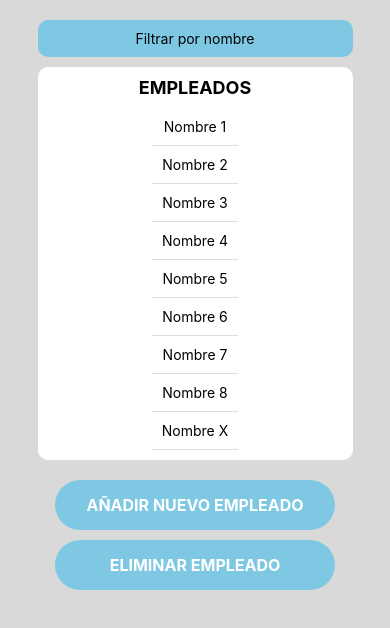
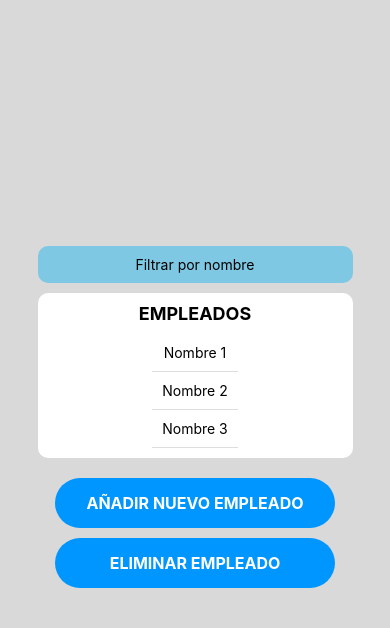
Before and after one commit to MeylinM/SINE_AdminApp, a React Native app: screen /Empleados in a window 390 px wide. Shown: the top 628 px of the page. Built offline with nearby package versions, Linux system fonts and the light colour scheme.

Commit message:
Organizando la estructura del proyecto, separando los estilos de cada pantalla.

```diff
--- a/screens/AdminMenu.js
+++ b/screens/AdminMenu.js
@@ -1,68 +1,32 @@
 import React from "react";
 import { View, Text, TouchableOpacity, StyleSheet, Image } from "react-native";
 import { useNavigation } from "@react-navigation/native";
+import globalStyles from "../styles/globalStyles";
+import styles from "../styles/adminMenuStyles";
 
 export default function AdminMenu() {
   const navigation = useNavigation();
 
   return (
-    <View style={styles.container}>
+    <View style={globalStyles.container}>
       <Image source={require("../assets/logo.png")} style={styles.logo} />
-      <Text style={styles.title}>Bienvenido/a</Text>
+      <Text style={globalStyles.title}>Bienvenido/a</Text>
 
       <TouchableOpacity
-        style={styles.button}
+        style={globalStyles.button}
         onPress={() => navigation.navigate("Empleados")}
       >
-        <Text style={styles.buttonText}>GESTIONAR EMPLEADOS</Text>
+        <Text style={globalStyles.buttonText}>GESTIONAR EMPLEADOS</Text>
       </TouchableOpacity>
 
       <TouchableOpacity
-        style={styles.button}
+        style={globalStyles.button}
         onPress={() => navigation.navigate("Bobinas")}
       >
-        <Text style={styles.buttonText}>INFORME DE BOBINAS</Text>
+        <Text style={globalStyles.buttonText}>INFORME DE BOBINAS</Text>
       </TouchableOpacity>
 
       <Text style={styles.footer}>SINE INGENIERIA ELECTRICA</Text>
     </View>
   );
 }
-
-const styles = StyleSheet.create({
-  container: {
-    flex: 1,
-    backgroundColor: "#d9d9d9",
-    alignItems: "center",
-    justifyContent: "center",
-  },
-  logo: {
-    width: 150,
-    height: 80,
-    marginBottom: 20,
-  },
-  title: {
-    fontSize: 24,
-    fontWeight: "bold",
-    color: "#4a4a4a",
-    marginBottom: 30,
-  },
-  button: {
-    backgroundColor: "#0096FF",
-    padding: 15,
-    borderRadius: 25,
-    width: "80%",
-    alignItems: "center",
-    marginBottom: 15,
-  },
-  buttonText: {
-    color: "white",
-    fontSize: 16,
-    fontWeight: "bold",
-  },
-  footer: {
-    marginTop: 20,
-    fontSize: 14,
-    color: "#0096FF",
-  },
-});
--- a/screens/Bobinas.js
+++ b/screens/Bobinas.js
@@ -1,11 +1,12 @@
 import React from "react";
-import { View, Text, StyleSheet, ScrollView, TouchableOpacity } from "react-native";
+import { View, Text, ScrollView, TouchableOpacity } from "react-native";
+import globalStyles from "../styles/globalStyles";
+import styles from "../styles/bobinasStyles";
 
 export default function Bobinas() {
   return (
-    <View style={styles.container}>
-      <Text style={styles.header}>REGISTRO DE BOBINAS</Text>
-
+    <View style={globalStyles.container}>
+      <Text style={globalStyles.title}>REGISTRO DE BOBINAS</Text>
       <ScrollView horizontal>
         <View style={styles.table}>
           <Text style={styles.cell}>MATRÍCULA</Text>
@@ -16,52 +17,12 @@ export default function Bobinas() {
           <Text style={styles.cell}>FECHA Y HORA</Text>
         </View>
       </ScrollView>
-
-      <TouchableOpacity style={styles.button}>
-        <Text style={styles.buttonText}>IMPRIMIR INFORME</Text>
+      <TouchableOpacity style={globalStyles.button}>
+        <Text style={globalStyles.buttonText}>IMPRIMIR INFORME</Text>
       </TouchableOpacity>
-
-      <TouchableOpacity style={styles.button}>
-        <Text style={styles.buttonText}>EXPORTAR TABLA</Text>
+      <TouchableOpacity style={globalStyles.button}>
+        <Text style={globalStyles.buttonText}>EXPORTAR TABLA</Text>
       </TouchableOpacity>
     </View>
   );
 }
-
-const styles = StyleSheet.create({
-  container: {
-    flex: 1,
-    backgroundColor: "#d9d9d9",
-    padding: 20,
-    alignItems: "center",
-  },
-  header: {
-    fontSize: 18,
-    fontWeight: "bold",
-    marginBottom: 10,
-  },
-  table: {
-    backgroundColor: "white",
-    borderRadius: 10,
-    padding: 10,
-    marginBottom: 20,
-  },
-  cell: {
-    padding: 10,
-    borderBottomWidth: 1,
-    borderBottomColor: "#ddd",
-  },
-  button: {
-    backgroundColor: "#7EC8E3",
-    padding: 15,
-    borderRadius: 25,
-    width: "80%",
-    alignItems: "center",
-    marginBottom: 10,
-  },
-  buttonText: {
-    color: "white",
-    fontSize: 16,
-    fontWeight: "bold",
-  },
-});
--- a/screens/Empleados.js
+++ b/screens/Empleados.js
@@ -1,26 +1,24 @@
 import React from "react";
-import { View, Text, StyleSheet, TextInput, FlatList, TouchableOpacity } from "react-native";
+import {
+  View,
+  Text,
+  TextInput,
+  FlatList,
+  TouchableOpacity,
+} from "react-native";
+import globalStyles from "../styles/globalStyles";
+import styles from "../styles/empleadosStyles";
 
 const empleados = [
   { id: "1", nombre: "Nombre 1" },
   { id: "2", nombre: "Nombre 2" },
   { id: "3", nombre: "Nombre 3" },
-  { id: "4", nombre: "Nombre 4" },
-  { id: "5", nombre: "Nombre 5" },
-  { id: "6", nombre: "Nombre 6" },
-  { id: "7", nombre: "Nombre 7" },
-  { id: "8", nombre: "Nombre 8" },
-  { id: "9", nombre: "Nombre X" },
 ];
 
 export default function Empleados() {
   return (
-    <View style={styles.container}>
-      <TextInput
-        style={styles.input}
-        placeholder="Filtrar por nombre"
-      />
-
+    <View style={globalStyles.container}>
+      <TextInput style={globalStyles.input} placeholder="Filtrar por nombre" />
       <View style={styles.listContainer}>
         <Text style={styles.header}>EMPLEADOS</Text>
         <FlatList
@@ -33,64 +31,12 @@ export default function Empleados() {
           )}
         />
       </View>
-
-      <TouchableOpacity style={styles.button}>
-        <Text style={styles.buttonText}>AÑADIR NUEVO EMPLEADO</Text>
+      <TouchableOpacity style={globalStyles.button}>
+        <Text style={globalStyles.buttonText}>AÑADIR NUEVO EMPLEADO</Text>
       </TouchableOpacity>
-
-      <TouchableOpacity style={styles.button}>
-        <Text style={styles.buttonText}>ELIMINAR EMPLEADO</Text>
+      <TouchableOpacity style={globalStyles.button}>
+        <Text style={globalStyles.buttonText}>ELIMINAR EMPLEADO</Text>
       </TouchableOpacity>
     </View>
   );
 }
-
-const styles = StyleSheet.create({
-  container: {
-    flex: 1,
-    backgroundColor: "#d9d9d9",
-    padding: 20,
-    alignItems: "center",
-  },
-  input: {
-    backgroundColor: "#7EC8E3",
-    width: "90%",
-    padding: 10,
-    borderRadius: 10,
-    marginBottom: 10,
-    textAlign: "center",
-  },
-  listContainer: {
-    backgroundColor: "white",
-    width: "90%",
-    borderRadius: 10,
-    padding: 10,
-    marginBottom: 20,
-    alignItems: "center",
-  },
-  header: {
-    fontSize: 18,
-    fontWeight: "bold",
-    marginBottom: 10,
-  },
-  item: {
-    padding: 10,
-    borderBottomWidth: 1,
-    borderBottomColor: "#ddd",
-    width: "100%",
-    alignItems: "center",
-  },
-  button: {
-    backgroundColor: "#7EC8E3",
-    padding: 15,
-    borderRadius: 25,
-    width: "80%",
-    alignItems: "center",
-    marginBottom: 10,
-  },
-  buttonText: {
-    color: "white",
-    fontSize: 16,
-    fontWeight: "bold",
-  },
-});
--- /dev/null
+++ b/styles/adminMenuStyles.js
@@ -0,0 +1,14 @@
+import { StyleSheet } from "react-native";
+
+export default StyleSheet.create({
+  logo: {
+    width: 150,
+    height: 80,
+    marginBottom: 20,
+  },
+  footer: {
+    marginTop: 20,
+    fontSize: 14,
+    color: "#0096FF",
+  },
+});
--- /dev/null
+++ b/styles/bobinasStyles.js
@@ -0,0 +1,15 @@
+import { StyleSheet } from "react-native";
+
+export default StyleSheet.create({
+  table: {
+    backgroundColor: "white",
+    borderRadius: 10,
+    padding: 10,
+    marginBottom: 20,
+  },
+  cell: {
+    padding: 10,
+    borderBottomWidth: 1,
+    borderBottomColor: "#ddd",
+  },
+});
--- /dev/null
+++ b/styles/empleadosStyles.js
@@ -0,0 +1,24 @@
+import { StyleSheet } from "react-native";
+
+export default StyleSheet.create({
+  listContainer: {
+    backgroundColor: "white",
+    width: "90%",
+    borderRadius: 10,
+    padding: 10,
+    marginBottom: 20,
+    alignItems: "center",
+  },
+  header: {
+    fontSize: 18,
+    fontWeight: "bold",
+    marginBottom: 10,
+  },
+  item: {
+    padding: 10,
+    borderBottomWidth: 1,
+    borderBottomColor: "#ddd",
+    width: "100%",
+    alignItems: "center",
+  },
+});
--- /dev/null
+++ b/styles/globalStyles.js
@@ -0,0 +1,39 @@
+import { StyleSheet } from "react-native";
+
+export default StyleSheet.create({
+  container: {
+    flex: 1,
+    backgroundColor: "#d9d9d9",
+    alignItems: "center",
+    justifyContent: "center",
+    padding: 20,
+  },
+  title: {
+    fontSize: 24,
+    fontWeight: "bold",
+    color: "#4a4a4a",
+    marginBottom: 20,
+    textAlign: "center",
+  },
+  button: {
+    backgroundColor: "#0096FF",
+    padding: 15,
+    borderRadius: 25,
+    width: "80%",
+    alignItems: "center",
+    marginBottom: 10,
+  },
+  buttonText: {
+    color: "white",
+    fontSize: 16,
+    fontWeight: "bold",
+  },
+  input: {
+    backgroundColor: "#7EC8E3",
+    width: "90%",
+    padding: 10,
+    borderRadius: 10,
+    marginBottom: 10,
+    textAlign: "center",
+  },
+});
```
